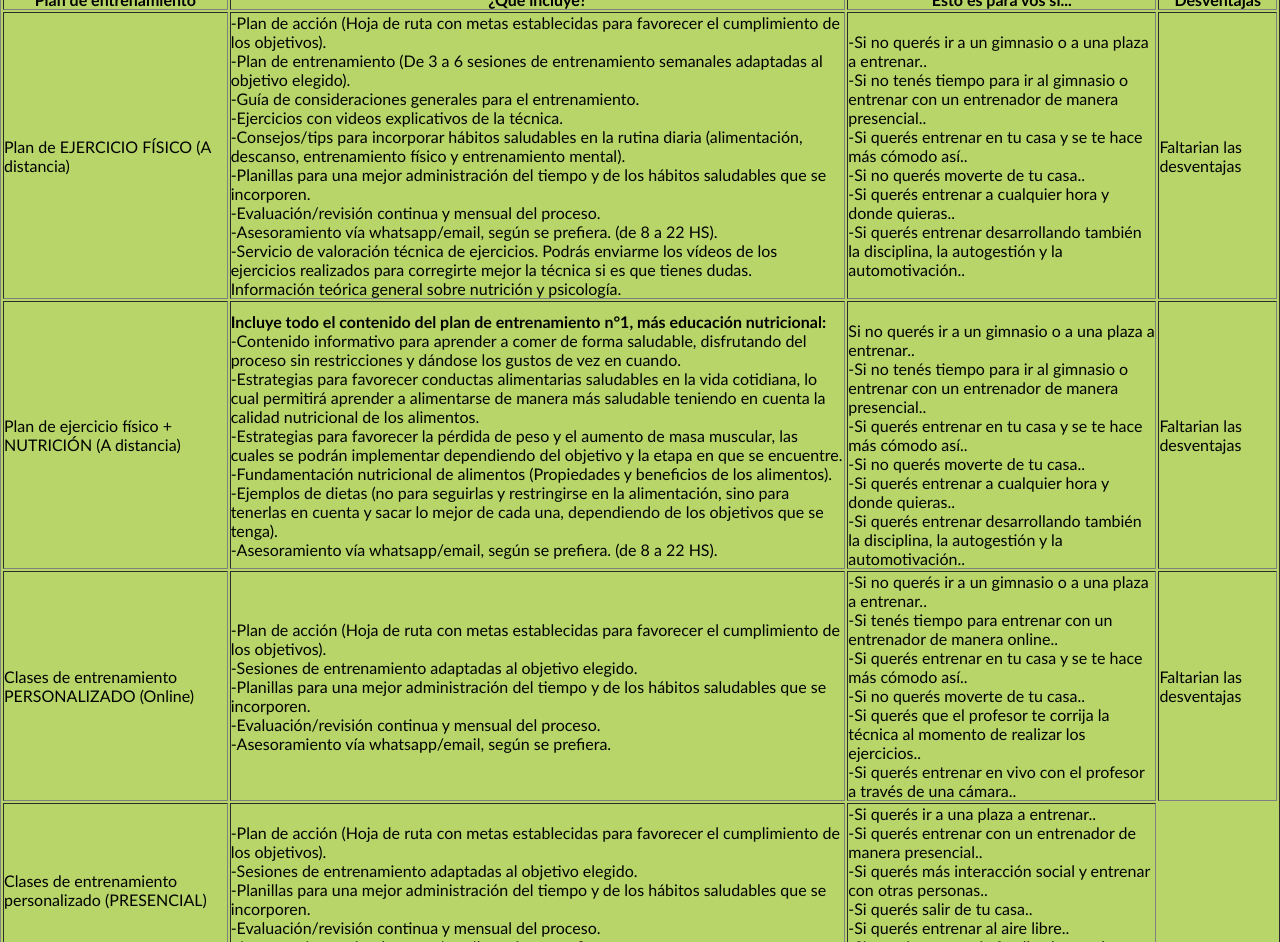
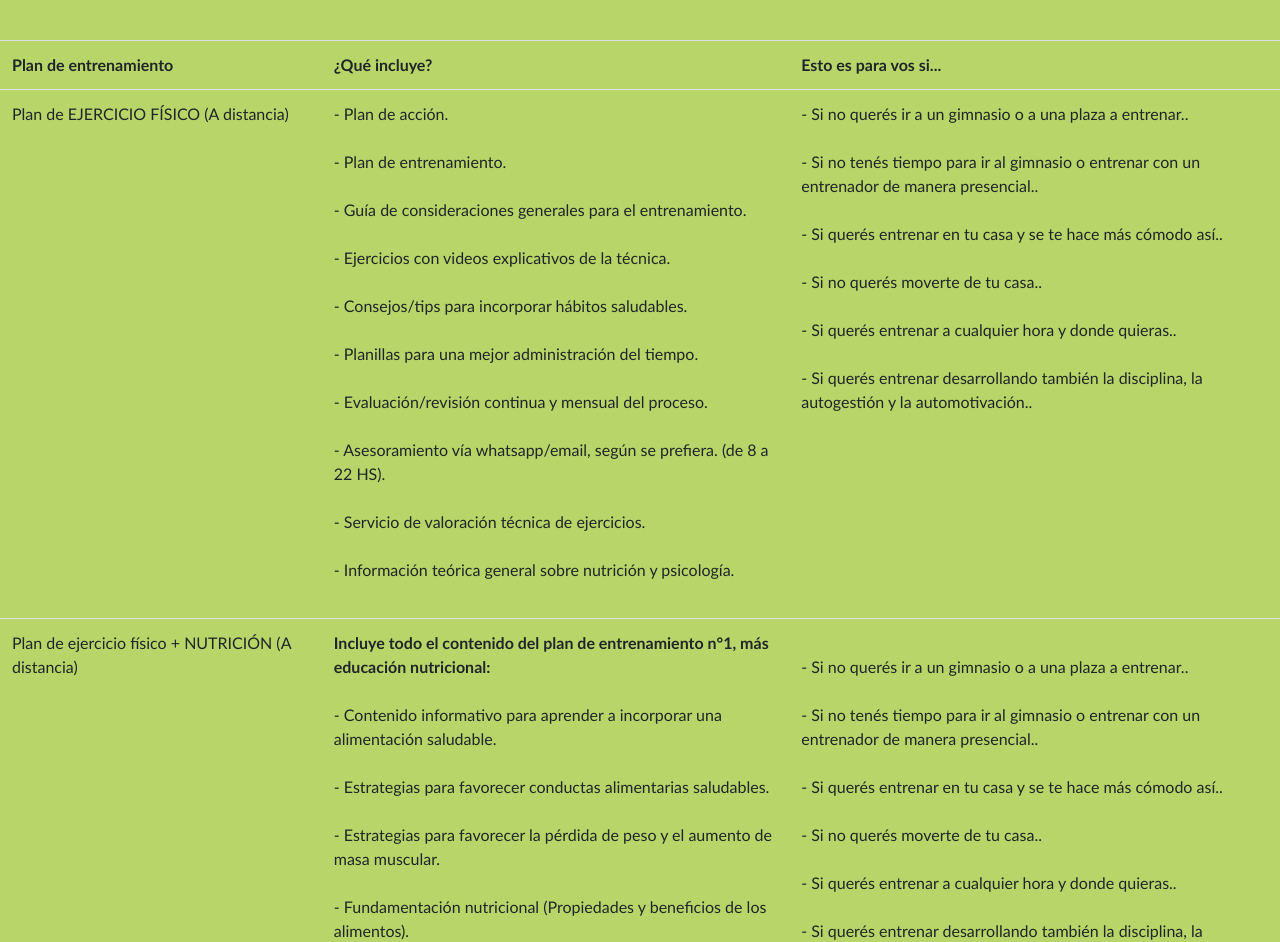
Before and after one commit to Nicolas9692/ProyectoCoder, a plain HTML site: page planes.html in a window 1280 px wide. Shown: the part 52-994 px from the top of the page. Drawn offline with nearby package versions, Linux system fonts and the light colour scheme.

Commit message:
Agrego planes

```diff
--- a/planes.html
+++ b/planes.html
@@ -4,141 +4,185 @@
     <meta charset="UTF-8">
     <meta http-equiv="X-UA-Compatible" content="IE=edge">
     <meta name="viewport" content="width=device-width, initial-scale=1.0">
+    <link rel="stylesheet" href="css/bootstrap.css">
     <link rel="stylesheet" href="style.css">
     <title>Planes de entrenamiento</title>
 </head>
 <body>
-    <div>
-        <table border="1">
+        <h2 class="servicios__subtitulo">Información general de los planes de entrenamiento</h2>
+        <table class="table">
          <tr>
           <th>Plan de entrenamiento</th>
           <th>¿Qué incluye?</th>
           <th>Esto es para vos si...</th>
-                <th>Desventajas</th>
          </tr>
         <tr>
             <td>Plan de EJERCICIO FÍSICO (A distancia)</td>
-                <td>-Plan de acción (Hoja de ruta con metas establecidas para favorecer el cumplimiento de los objetivos).
+            <td>- Plan de acción.
                 <br>
-                    -Plan de entrenamiento (De 3 a 6 sesiones de entrenamiento semanales adaptadas al objetivo elegido).
                 <br>
-                    -Guía de consideraciones generales para el entrenamiento.
+                - Plan de entrenamiento.
                 <br>
-                    -Ejercicios con videos explicativos de la técnica.
                 <br>
-                    -Consejos/tips para incorporar hábitos saludables en la rutina diaria (alimentación, descanso, entrenamiento físico y entrenamiento mental).
+                - Guía de consideraciones generales para el entrenamiento.
                 <br>
-                    -Planillas para una mejor administración del tiempo y de los hábitos saludables que se incorporen.
                 <br>
-                    -Evaluación/revisión continua y mensual del proceso.
+                - Ejercicios con videos explicativos de la técnica.
                 <br>
-                    -Asesoramiento vía whatsapp/email, según se prefiera. (de 8 a 22 HS).
                 <br>
-                    -Servicio de valoración técnica de ejercicios. Podrás enviarme los vídeos de los ejercicios realizados para corregirte mejor la técnica si es que tienes dudas.
+                - Consejos/tips para incorporar hábitos saludables.
                 <br>
-                    Información teórica general sobre nutrición y psicología.
                 <br>
-
-                </td>
-                <td>-Si no querés ir a un gimnasio o a una plaza a entrenar..
+                - Planillas para una mejor administración del tiempo.
                 <br>
-                    -Si no tenés tiempo para ir al gimnasio o entrenar con un entrenador de manera presencial..
                 <br>
-                    -Si querés entrenar en tu casa y se te hace más cómodo así..
+                - Evaluación/revisión continua y mensual del proceso.
                 <br>
-                    -Si no querés moverte de tu casa..
                 <br>
-                    -Si querés entrenar a cualquier hora y donde quieras..
+                - Asesoramiento vía whatsapp/email, según se prefiera. (de 8 a 22 HS).
                 <br>
-                    -Si querés entrenar desarrollando también la disciplina, la autogestión y la automotivación..
+                <br>
+                - Servicio de valoración técnica de ejercicios.
+                <br>
+                <br>
+                - Información teórica general sobre nutrición y psicología.
+                <br>
                 <br>
             </td>
-                <td>Faltarian las desventajas</td>
+            <td>- Si no querés ir a un gimnasio o a una plaza a entrenar..
+                <br>
+                <br>
+                - Si no tenés tiempo para ir al gimnasio o entrenar con un entrenador de manera presencial..
+                <br>
+                <br>
+                - Si querés entrenar en tu casa y se te hace más cómodo así..
+                <br>
+                <br>
+                - Si no querés moverte de tu casa..
+                <br>
+                <br>
+                - Si querés entrenar a cualquier hora y donde quieras..
+                <br>
+                <br>
+                - Si querés entrenar desarrollando también la disciplina, la autogestión y la automotivación..
+                <br>
+                <br>
+            </td>
         </tr>
         <tr>
             <td>Plan de ejercicio físico + NUTRICIÓN (A distancia)</td>
             <td><b>Incluye todo el contenido del plan de entrenamiento n°1, más educación nutricional:</b>
                 <br>
-                    -Contenido informativo para aprender a comer de forma saludable, disfrutando del proceso sin restricciones y dándose los gustos de vez en cuando.
                 <br>
-                    -Estrategias para favorecer conductas alimentarias saludables en la vida cotidiana, lo cual permitirá aprender a alimentarse de manera más saludable teniendo en cuenta la calidad nutricional de los alimentos.
+                - Contenido informativo para aprender a incorporar una alimentación saludable.
                 <br>
-                    -Estrategias para favorecer la pérdida de peso y el aumento de masa muscular, las cuales se podrán implementar dependiendo del objetivo y la etapa en que se encuentre.
                 <br>
-                    -Fundamentación nutricional de alimentos (Propiedades y beneficios de los alimentos).
+                - Estrategias para favorecer conductas alimentarias saludables.
                 <br>
-                    -Ejemplos de dietas (no para seguirlas y restringirse en la alimentación, sino para tenerlas en cuenta y sacar lo mejor de cada una, dependiendo de los objetivos que se tenga).
                 <br>
-                    -Asesoramiento vía whatsapp/email, según se prefiera. (de 8 a 22 HS).
+                - Estrategias para favorecer la pérdida de peso y el aumento de masa muscular.
+                <br>
+                <br>
+                - Fundamentación nutricional (Propiedades y beneficios de los alimentos).
+                <br>
+                <br>
+                - Ejemplos informativos de dietas.
+                <br>
+                <br>
+                - Asesoramiento vía whatsapp/email, según se prefiera. (de 8 a 22 HS).
+                <br>
                 <br>
             </td>
             <td>
                 <br>
-                    Si no querés ir a un gimnasio o a una plaza a entrenar..
+                - Si no querés ir a un gimnasio o a una plaza a entrenar..
                 <br>
-                    -Si no tenés tiempo para ir al gimnasio o entrenar con un entrenador de manera presencial..
                 <br>
-                    -Si querés entrenar en tu casa y se te hace más cómodo así..
+                - Si no tenés tiempo para ir al gimnasio o entrenar con un entrenador de manera presencial..
                 <br>
-                    -Si no querés moverte de tu casa..
                 <br>
-                    -Si querés entrenar a cualquier hora y donde quieras..
+                - Si querés entrenar en tu casa y se te hace más cómodo así..
                 <br>
-                    -Si querés entrenar desarrollando también la disciplina, la autogestión y la automotivación..
+                <br>
+                - Si no querés moverte de tu casa..
+                <br>
+                <br>
+                - Si querés entrenar a cualquier hora y donde quieras..
+                <br>
+                <br>
+                - Si querés entrenar desarrollando también la disciplina, la autogestión y la automotivación..
+                <br>
                 <br>
             </td>
-                <td>Faltarian las desventajas</td>
         </tr>
         <tr>
             <td>Clases de entrenamiento PERSONALIZADO (Online)</td>
-                <td>-Plan de acción (Hoja de ruta con metas establecidas para favorecer el cumplimiento de los objetivos).
+            <td>- Plan de acción.
                 <br>
-                    -Sesiones de entrenamiento adaptadas al objetivo elegido.
                 <br>
-                    -Planillas para una mejor administración del tiempo y de los hábitos saludables que se incorporen.
+                - Sesiones de entrenamiento adaptadas al objetivo elegido.
                 <br>
-                    -Evaluación/revisión continua y mensual del proceso.
                 <br>
-                    -Asesoramiento vía whatsapp/email, según se prefiera. </td>
+                - Planillas para una mejor administración del tiempo.
+                <br>
+                <br>
+                - Evaluación/revisión continua y mensual del proceso.
+                <br>
+                <br>
+                - Asesoramiento vía whatsapp/email, según se prefiera. </td>
+                <br>
                 <br>
             </td>
-                <td>-Si no querés ir a un gimnasio o a una plaza a entrenar..
+            <td>- Si no querés ir a un gimnasio o a una plaza a entrenar..
                 <br>
-                    -Si tenés tiempo para entrenar con un entrenador de manera online..
                 <br>
-                    -Si querés entrenar en tu casa y se te hace más cómodo así..
+                - Si tenés tiempo para entrenar con un entrenador de manera online..
                 <br>
-                    -Si no querés moverte de tu casa..
                 <br>
-                    -Si querés que el profesor te corrija la técnica al momento de realizar los ejercicios..
+                - Si querés entrenar en tu casa y se te hace más cómodo así..
+                <br>
+                <br>               b
+                - Si no querés moverte de tu casa..
+                <br>
+                <br>
+                - Si querés que el profesor te corrija la técnica al momento de realizar los ejercicios..
+                <br>
                 <br>
                 -Si querés entrenar en vivo con el profesor a través de una cámara.. </td>
-                    <br>
-                <td>Faltarian las desventajas</td>
         </tr>
         <tr>
             <td>Clases de entrenamiento personalizado (PRESENCIAL)</td>
             <td>
-                    -Plan de acción (Hoja de ruta con metas establecidas para favorecer el cumplimiento de los objetivos).
+                -Plan de acción.
+                <br>
                 <br>
                 -Sesiones de entrenamiento adaptadas al objetivo elegido.
                 <br>
-                    -Planillas para una mejor administración del tiempo y de los hábitos saludables que se incorporen.
+                <br>
+                -Planillas para una mejor administración del tiempo.
+                <br>
                 <br>
                 -Evaluación/revisión continua y mensual del proceso.
                 <br>
+                <br>
                 -Asesoramiento vía whatsapp/email, según se prefiera.
+                <br>
                 <br>
             </td>
             <td>-Si querés ir a una plaza a entrenar..
                 <br>
+                <br>
                 -Si querés entrenar con un entrenador de manera presencial..
+                <br>
                 <br>
                 -Si querés más interacción social y entrenar con otras personas..
                 <br>
+                <br>
                 -Si querés salir de tu casa..
                 <br>
+                <br>
                 -Si querés entrenar al aire libre..
+                <br>
                 <br>
                 -Si querés tener más feedback con el entrenador.. </td>
         </tr>
```
Lines whose indentation alone changed are shown as unchanged.
